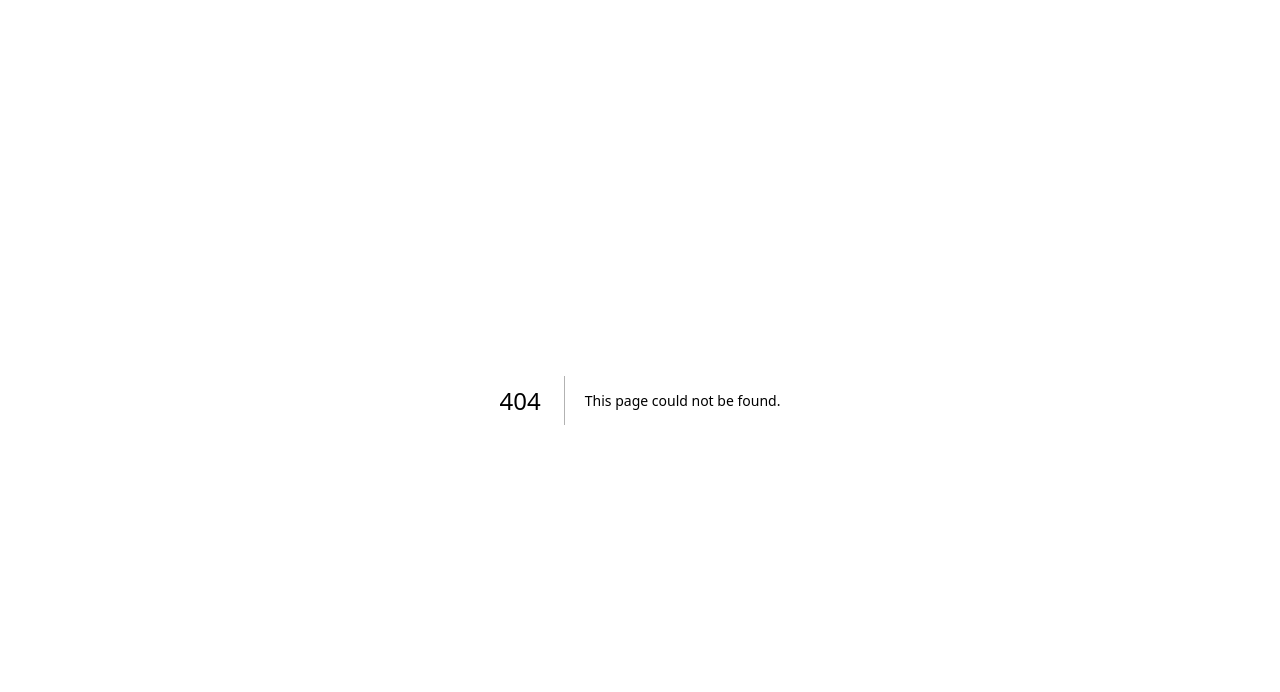
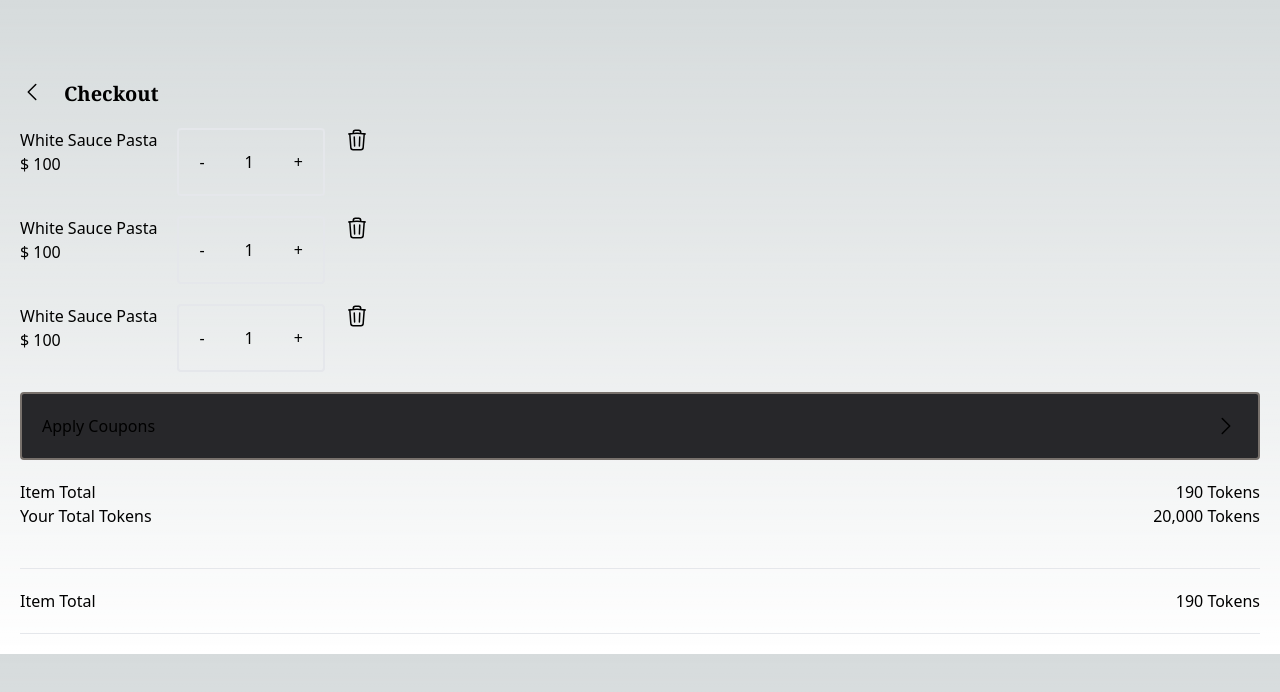
Before and after one commit to ameeshagireesh/genesis-block, a Next.js app: page /checkout in a window 1280 px wide. Before the commit this address had no page. Shown: the top 692 px of the page. Built offline with nearby package versions, Linux system fonts and the light colour scheme.

Commit message:
feat+fix: edited the back of the flip card. new checkout page. updates to dashboard+navbar

```diff
--- /dev/null
+++ b/src/components/checkoutItem.js
@@ -0,0 +1,12 @@
+import QuanityCounter from '@/components/quantitycounter'
+import { TrashIcon} from '@heroicons/react/24/outline'
+
+export default function CheckoutItem() {
+    return (
+
+        <div class="flex space-x-5 ml-5">
+            <QuanityCounter class="ml-10 mr-10" />
+            <TrashIcon class="w-6 h-6" />
+        </div>
+    )
+}
--- a/src/components/navbar.js
+++ b/src/components/navbar.js
@@ -1,6 +1,4 @@
-import { HomeIcon } from '@heroicons/react/24/outline'
-import { CurrencyRupeeIcon } from '@heroicons/react/24/outline'
-import { UserIcon } from '@heroicons/react/24/outline'
+import { HomeIcon, UserIcon, CurrencyRupeeIcon, ShoppingBagIcon} from '@heroicons/react/24/outline'
 import Link from 'next/link'
 
 export default function Navbar() {
@@ -24,6 +22,14 @@ export default function Navbar() {
                 </Link>
             </div>
             <div class="flex-col">
+                <Link href="/checkout">
+                    < ShoppingBagIcon class="w-6 h-6 ml-4" />
+                    <p>
+                        BASKET
+                    </p>
+                </Link>
+            </div>
+            <div class="flex-col">
                 <Link href="/profile">
                     <UserIcon class="w-6 h-6 ml-4" />
                     <p>
--- /dev/null
+++ b/src/components/quantityCounter.js
@@ -0,0 +1,31 @@
+import { useState } from "react";
+
+export default function QuanityCounter() {
+    const [quantity, setQuantity] = useState(1);
+
+    function incrementQuantity() {
+        setQuantity(quantity + 1);
+    }
+
+    function decrementQuantity() {
+        if (quantity > 1) {
+            setQuantity(quantity - 1);
+        }
+    }
+
+    return (
+        <div class="flex border-2 rounded">
+            <div class="p-5">
+                <button onClick={decrementQuantity}
+                > - </button>
+            </div>
+            <div class="p-5">
+                <span>{quantity}</span>
+            </div>
+            <div class="p-5">
+
+                <button onClick={incrementQuantity}> + </button>
+            </div>
+        </div>
+    )
+}
--- /dev/null
+++ b/src/pages/backcard.js
@@ -0,0 +1,11 @@
+import Image from "next/image"
+
+export default function Backcard() {
+    return (
+        <Image class="mx-auto my-auto"
+            src="/back-event-card.svg"
+            width={300}
+            height={500}
+        />
+    )
+}
--- /dev/null
+++ b/src/pages/checkout.js
@@ -0,0 +1,64 @@
+import { ChevronLeftIcon, ChevronRightIcon } from '@heroicons/react/24/outline'
+import CheckoutItem from '@/components/checkoutItem'
+
+export default function Checkout() {
+    return (
+        <div class="flex-col pt-20 p-5 mx-auto my-auto">
+            <div class="flex ">
+                <ChevronLeftIcon class="w-6 h-6"/>
+                <h4 class="text-xl font-bold font-serif mx-5">Checkout</h4>
+            </div>
+            <div class="flex mt-5 mb-5 ">
+                <div class="flex-col">
+                    <div>
+                        White Sauce Pasta
+                    </div>
+                    <div>
+                        $ 100
+                    </div>
+                </div>
+                <CheckoutItem />
+            </div>
+            <div class="flex mt-5 mb-5">
+                <div class="flex-col">
+                    <div>
+                        White Sauce Pasta
+                    </div>
+                    <div>
+                        $ 100
+                    </div>
+                </div>
+                <CheckoutItem />
+            </div>
+            <div class="flex mt-5 mb-5">
+                <div class="flex-col">
+                    <div>
+                        White Sauce Pasta
+                    </div>
+                    <div>
+                        $ 100
+                    </div>
+                </div>
+                <CheckoutItem />
+            </div>
+            <button onClick class="bg-zinc-800 hover:bg-zinc-900 rounded border-stone-500 border-2 p-5 flex space-x-5 w-full">
+                    <p class="mr-auto">Apply Coupons</p>
+                    <ChevronRightIcon class="w-6 h-6"/>
+            </button>
+            <div class="flex pt-5">
+                <p class="mr-auto">Item Total</p>
+                <p> 190 Tokens</p>
+            </div>
+            <div class="flex pb-10">
+                <p class="mr-auto">Your Total Tokens</p>
+                <p> 20,000 Tokens</p>
+            </div>
+            <hr class=""/>
+            <div class="flex pt-5 pb-5">
+                <p class="mr-auto">Item Total</p>
+                <p> 190 Tokens</p>
+            </div>
+            <hr />
+        </div>
+    )
+}
```
Also changed, not shown: src/pages/dashboard.js (+6 -5 lines), public/back-event-card.svg (added).
